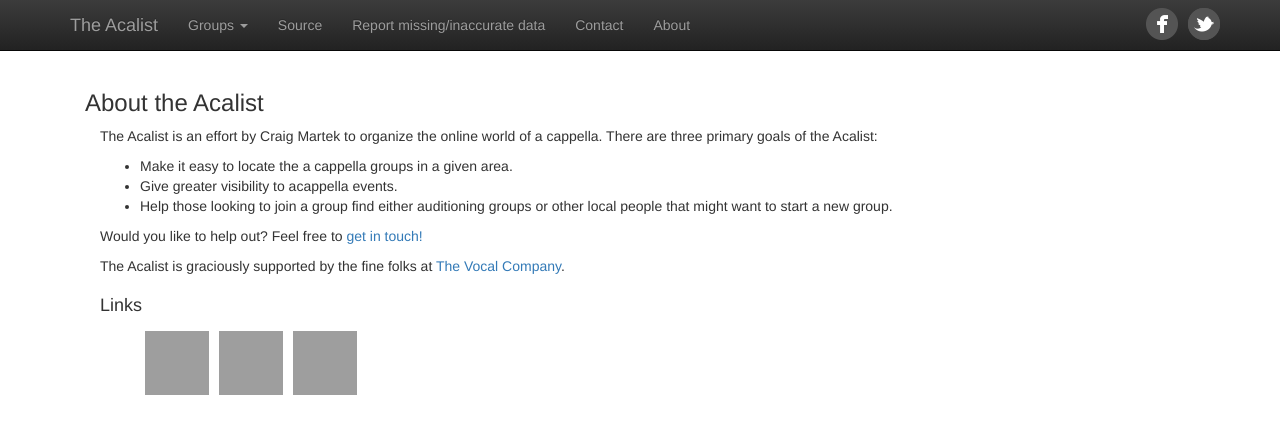
After one commit to craigatron/acalist, a Django app: template comingsoon/templates/comingsoon/about.html in a window 1280 px wide. The commit adds this page. Shown: the top 434 px of the page. Run offline with Django 3.2, Linux system fonts and the light colour scheme; the template is opened without the code that fills it, so the values that code supplies are empty; parts of the project's set-up code (start-up, migrations or seed data) failed here and were passed over; some libraries are stand-ins or nearby versions; grey boxes are pictures that could not be loaded.

Commit message:
About page

```diff
--- a/acappellist/templates/base.html
+++ b/acappellist/templates/base.html
@@ -54,6 +54,7 @@
             <li><a href="https://github.com/craigatron/acalist" target="_blank">Source</a></li>
             <li><a href="https://docs.google.com/forms/d/14zfsnoa3AtsC7wclGzv0doYu95DMfj7V-2b63b6fOxQ/viewform" target="_blank">Report missing/inaccurate data</a></li>
             <li><a href="mailto:craigmartek@gmail.com">Contact</a></li>
+            <li><a href="/about">About</a></li>
           </ul>
           <ul class="nav navbar-nav navbar-right">
             <li class="navbar-btn"><a href="http://facebook.com/theacalist" target="_blank" class="img-link"><img src="{{ STATIC_URL }}img/grayfacebook.png" /></a></li>
--- a/acappellist/urls.py
+++ b/acappellist/urls.py
@@ -6,7 +6,7 @@ admin.autodiscover()
 
 urlpatterns = patterns('',
   url(r'^admin/', include(admin.site.urls)),
-  url(r'^$', include('comingsoon.urls')),
+  url(r'', include('comingsoon.urls')),
   url(r'^groups/', include('groups.urls')),
   url(r'^stats/', include('stats.urls')),
 )
--- a/comingsoon/static/css/comingsoon.css
+++ b/comingsoon/static/css/comingsoon.css
@@ -5,3 +5,28 @@
 .col-lg-4 p {
   color: #5a5a5a;
 }
+.social-links li {
+  float: left;
+  display: inline-block;
+}
+.social-links li a {
+  display: inline-block;
+  height: 64px;
+  width: 64px;
+  background-size: 64px 64px;
+  background-position: center center;
+  background-repeat: no-repeat;
+  margin: 5px;
+}
+.si-facebook {
+  background-color: #3B5998;
+  background-image: url('https://s3.amazonaws.com/newacalist/img/facebook-64.png');
+}
+.si-twitter {
+  background-color: #00ACED;
+  background-image: url('https://s3.amazonaws.com/newacalist/img/twitter-64.png');
+}
+.si-github {
+  background-color: #4183C4;
+  background-image: url('https://s3.amazonaws.com/newacalist/img/github-64.png');
+}
--- /dev/null
+++ b/comingsoon/templates/comingsoon/about.html
@@ -0,0 +1,33 @@
+{% extends "base.html" %}
+{% block stylesheets %}
+<link rel="stylesheet" href="{{ STATIC_URL }}css/comingsoon.css">
+{% endblock %}
+{% block title %} - About{% endblock %}
+{% block content %}
+  <div class="container">
+    <div class="col-md-12">
+      <h3>About the Acalist</h3>
+      <div class="container">
+        <p>
+          The Acalist is an effort by Craig Martek to organize the online world of a cappella.
+          There are three primary goals of the Acalist:
+          <ul>
+            <li>Make it easy to locate the a cappella groups in a given area.</li>
+            <li>Give greater visibility to acappella events.</li>
+            <li>Help those looking to join a group find either auditioning groups or other local people that might want to start a new group.</li>
+          </ul>
+        </p>
+        <p>Would you like to help out?  Feel free to <a href="mailto:craigmartek@gmail.com">get in touch!</a></p>
+        <p>The Acalist is graciously supported by the fine folks at <a href="http://thevocalcompany.com" target="_blank">The Vocal Company</a>.</p>
+      </div>
+      <div class="container social-links">
+        <h4>Links</h4>
+        <ul>
+          <li><a href="http://facebook.com/TheAcalist" title="The Acalist on Facebook" class="si-facebook"></a></li>
+          <li><a href="http://twitter.com/TheAcalist" title="The Acalist on Twitter" class="si-twitter"></a></li>
+          <li><a href="https://github.com/craigatron/acalist" title="The Acalist source" class="si-github"></a></li>
+        </ul>
+      </div>
+    </div>
+  </div>
+{% endblock %}
--- a/comingsoon/urls.py
+++ b/comingsoon/urls.py
@@ -3,4 +3,5 @@ from django.conf.urls import patterns, url
 
 urlpatterns = patterns('',
     url(r'^$', views.index, name='index'),
+    url(r'^about/?$', views.about, name='about'),
 )
--- a/comingsoon/views.py
+++ b/comingsoon/views.py
@@ -6,3 +6,7 @@ def index(request):
   return render(request, 'comingsoon/index.html',
       dictionary={'group_count': Group.objects.count()},
       context_instance=RequestContext(request))
+
+def about(request):
+  return render(request, 'comingsoon/about.html',
+      context_instance=RequestContext(request))
```
